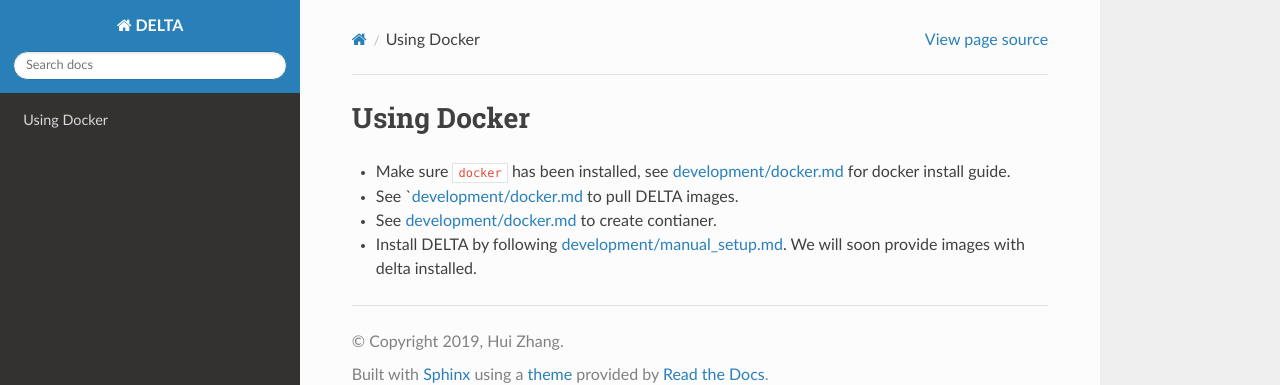
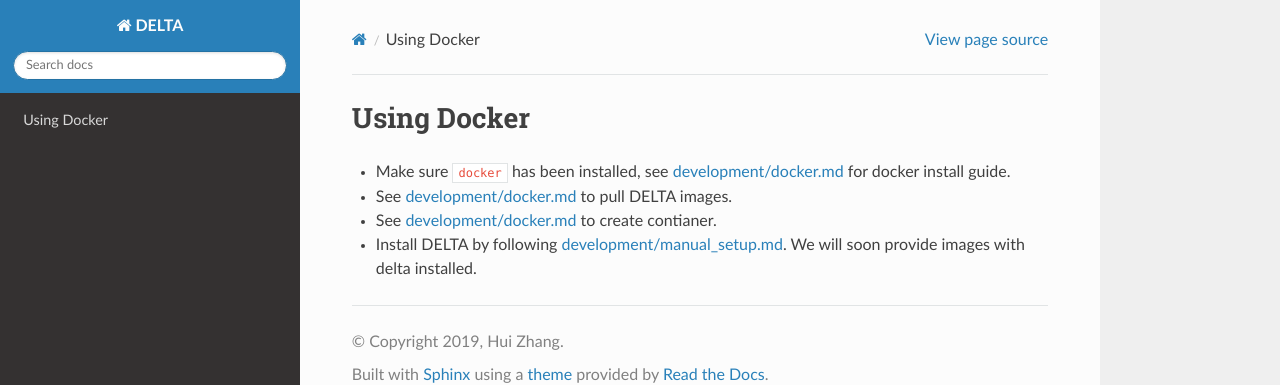
Before and after one commit to Delta-ML/delta, a Sphinx documentation site: the page built from docs/installation/using_docker.md, in a window 1280 px wide. Shown: the top 385 px of the page. Built offline with Sphinx 7.4.7 and the Read the Docs theme 2.0.0, drawn with Linux system fonts in a browser that asks for light colours.

```diff
--- a/docs/installation/using_docker.md
+++ b/docs/installation/using_docker.md
@@ -1,6 +1,6 @@
 # Using Docker
 
 - Make sure `docker` has been installed, see [development/docker.md](docs/development/docker.md) for docker install guide.
-- See `[development/docker.md](docs/development/docker.md) to pull DELTA images.
+- See [development/docker.md](docs/development/docker.md) to pull DELTA images.
 - See [development/docker.md](docs/development/docker.md) to create contianer.
 - Install DELTA by following [development/manual_setup.md](docs/development/manual_setup.md). We will soon provide images with delta installed.
```
